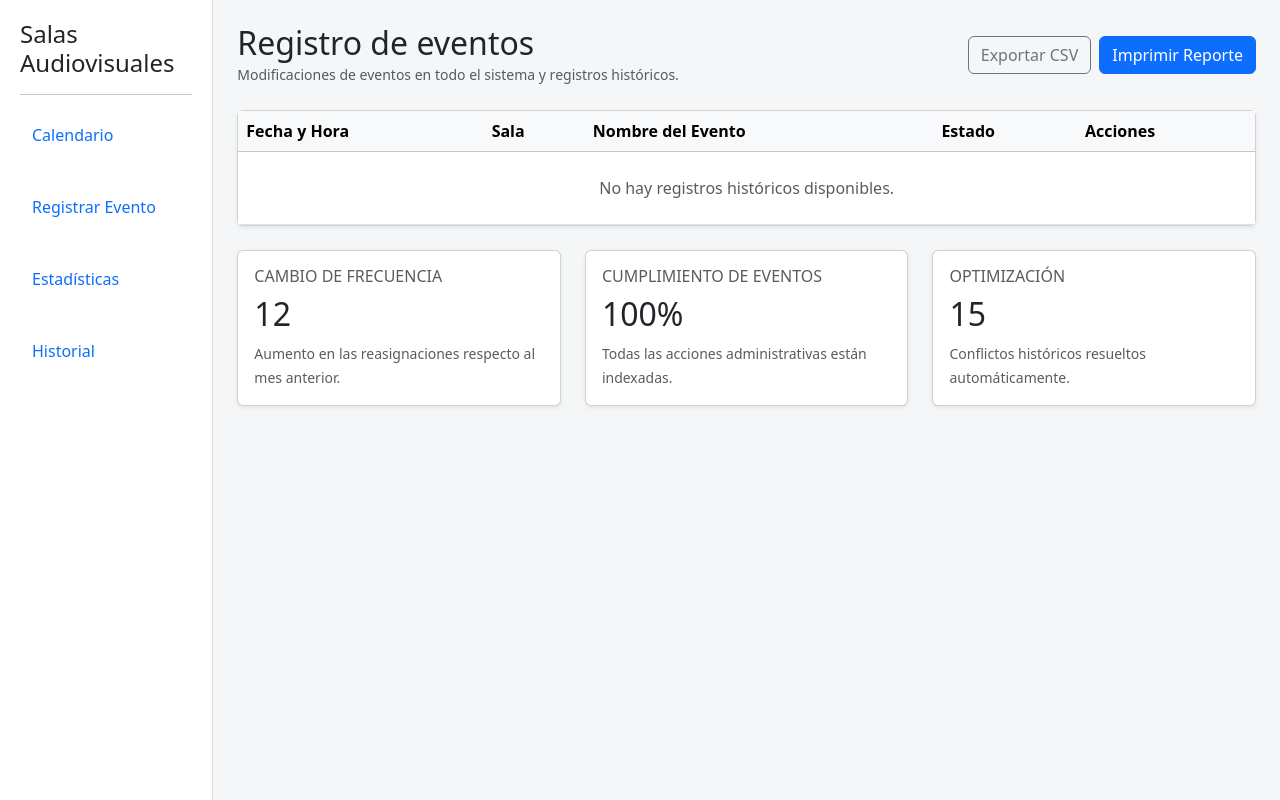
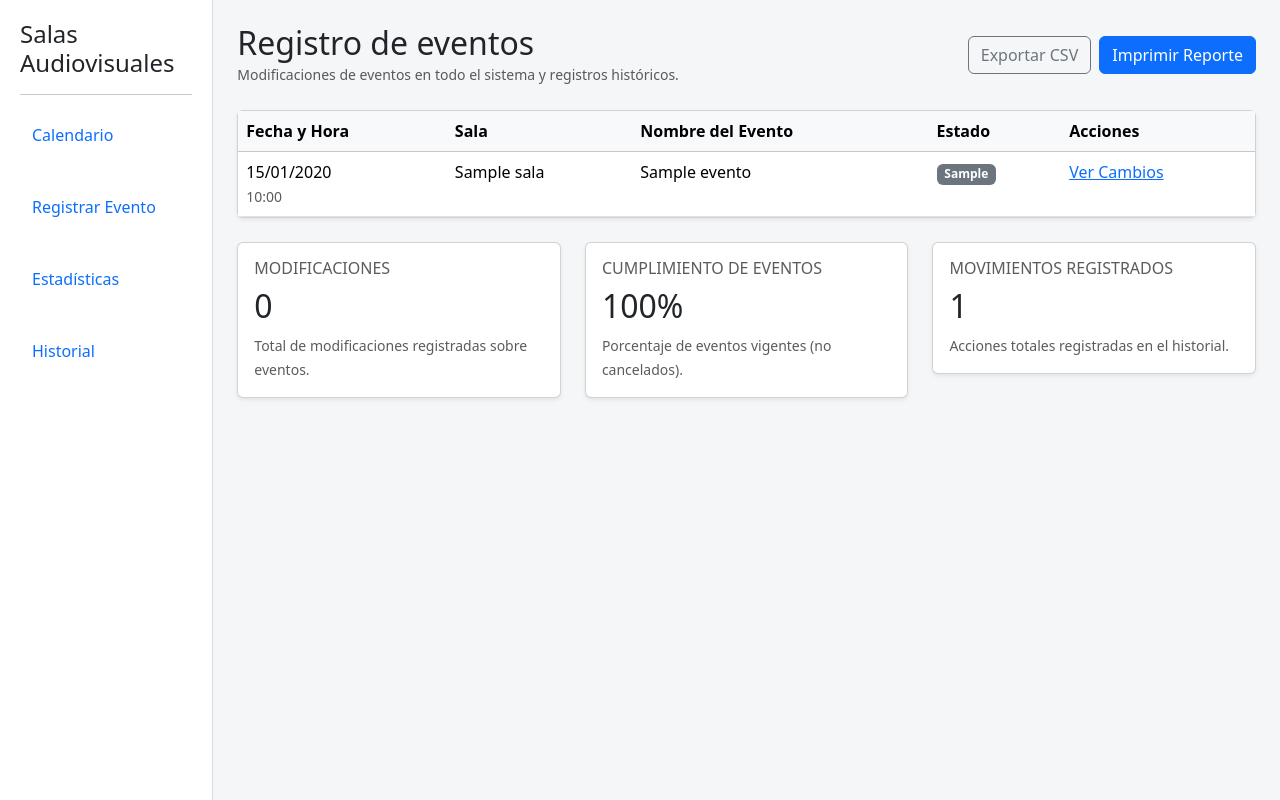
Before and after one commit to EmiB-05/Gestor_Salas, a Flask app: page /historial in a window 1280 px wide. Run offline with Flask 3, Linux system fonts and the light colour scheme; tables that the repository leaves empty hold one stand-in row (values such as "Sample post").

Commit message:
Conectar edición de eventos y reemplazar datos dummy con datos reales
Calendario:
- Conectar botones Editar/Cancelar del panel lateral (antes inertes)
- Nuevas rutas editar/<id> y cancelar/<id> en eventos.py
- registrar_evento.html ahora sirve también para editar (prellenado,
  sala preseleccionada, título/botón dinámicos)
- calendario.py ahora envía el nombre de la sala al evento

Estadísticas:
- Totales, promedio de asistentes y cancelados calculados desde la BD
- Gráficas (eventos por sala, estado, asistentes por mes) con datos reales

Historial:
- Nuevo modelo Historial que registra cada acción (Original/Modificado/
  Cancelado) con descripción y fecha
- Listado y métricas reales + ruta de detalle /historial/<id>

Correcciones:
- url_for(calendar/calendario) -> calendar.calendario
- Estado unificado a Activo/Modificado/Cancelado
- Fechas y horas del formulario parseadas a objetos date/time
- schema.sql actualizado (tabla historial, columnas extras y sala_id)

```diff
--- a/app.py
+++ b/app.py
@@ -8,6 +8,7 @@ from routes.estadisticas import estadisticas_bp
 from routes.historial import historial_bp
 from modelos.evento import Evento
 from modelos.sala import Sala
+from modelos.historial import Historial
 
 app = Flask(__name__)
 
--- a/routes/calendario.py
+++ b/routes/calendario.py
@@ -23,7 +23,8 @@ def calendario():
             "responsable": evento.responsable,
             "asistentes": evento.asistentes,
             "estado": evento.estado,
-            "tipo_acomodo": evento.tipo_acomodo
+            "tipo_acomodo": evento.tipo_acomodo,
+            "sala": evento.sala.nombre if evento.sala else "Sin asignar"
         })
 
     return render_template(
--- a/routes/estadisticas.py
+++ b/routes/estadisticas.py
@@ -1,21 +1,80 @@
 from flask import Blueprint, render_template
+from sqlalchemy import func
+from database.db import db
+from modelos.evento import Evento
+from modelos.sala import Sala
 
 estadisticas_bp = Blueprint(
     "estadisticas",
     __name__
 )
 
+MESES = ["Ene", "Feb", "Mar", "Abr", "May", "Jun",
+         "Jul", "Ago", "Sep", "Oct", "Nov", "Dic"]
+
+
 @estadisticas_bp.route("/estadisticas")
 def estadisticas():
 
+    total_eventos = Evento.query.count()
+    cancelados = Evento.query.filter_by(estado="Cancelado").count()
+
+    # Salas que tienen al menos un evento asociado
+    total_salas = (
+        db.session.query(Evento.sala_id)
+        .filter(Evento.sala_id.isnot(None))
+        .distinct()
+        .count()
+    )
+
+    promedio = db.session.query(func.avg(Evento.asistentes)).scalar()
+    promedio_asistentes = round(promedio) if promedio else 0
+
+    # --- Eventos por sala ---
+    eventos_por_sala = (
+        db.session.query(Sala.nombre, func.count(Evento.id))
+        .outerjoin(Evento, Evento.sala_id == Sala.id)
+        .group_by(Sala.id, Sala.nombre)
+        .order_by(Sala.id)
+        .all()
+    )
+    salas_labels = [nombre for nombre, _ in eventos_por_sala]
+    salas_data = [cantidad for _, cantidad in eventos_por_sala]
+
+    # --- Estado de eventos ---
+    estados = ["Activo", "Modificado", "Cancelado"]
+    conteo_estados = dict(
+        db.session.query(Evento.estado, func.count(Evento.id))
+        .group_by(Evento.estado)
+        .all()
+    )
+    estado_data = [conteo_estados.get(e, 0) for e in estados]
+
+    # --- Asistentes por mes (12 meses) ---
+    asistentes_mes = [0] * 12
+    filas = (
+        db.session.query(
+            func.extract("month", Evento.fecha),
+            func.sum(Evento.asistentes),
+        )
+        .filter(Evento.fecha.isnot(None))
+        .group_by(func.extract("month", Evento.fecha))
+        .all()
+    )
+    for mes, suma in filas:
+        if mes:
+            asistentes_mes[int(mes) - 1] = int(suma or 0)
+
     return render_template(
         "estadisticas.html",
-
-        total_eventos=25,
-
-        total_salas=3,
-
-        promedio_asistentes=34,
-
-        cancelados=2
+        total_eventos=total_eventos,
+        total_salas=total_salas,
+        promedio_asistentes=promedio_asistentes,
+        cancelados=cancelados,
+        salas_labels=salas_labels,
+        salas_data=salas_data,
+        estado_labels=estados,
+        estado_data=estado_data,
+        meses_labels=MESES,
+        asistentes_data=asistentes_mes,
     )
--- a/routes/historial.py
+++ b/routes/historial.py
@@ -1,19 +1,62 @@
 from flask import Blueprint, render_template
+from modelos.evento import Evento
+from modelos.historial import Historial
 
 historial_bp = Blueprint(
     "historial",
     __name__
 )
 
+
 @historial_bp.route("/historial")
 def historial():
 
+    movimientos = (
+        Historial.query
+        .order_by(Historial.fecha_registro.desc())
+        .all()
+    )
+
     registros = []
+    for mov in movimientos:
+        evento = mov.evento
+        registros.append({
+            "id": mov.id,
+            "fecha": (
+                mov.fecha_registro.strftime("%d/%m/%Y")
+                if mov.fecha_registro else ""
+            ),
+            "hora": (
+                mov.fecha_registro.strftime("%H:%M")
+                if mov.fecha_registro else ""
+            ),
+            "sala": (
+                evento.sala.nombre
+                if evento and evento.sala else "Sin asignar"
+            ),
+            "evento": evento.nombre_evento if evento else "Evento eliminado",
+            "estado": mov.accion,
+        })
+
+    # --- Métricas reales ---
+    total_movimientos = Historial.query.count()
+    modificaciones = Historial.query.filter_by(accion="Modificado").count()
+
+    total_eventos = Evento.query.count()
+    cancelados = Evento.query.filter_by(estado="Cancelado").count()
+    vigentes = total_eventos - cancelados
+    cumplimiento = round(vigentes / total_eventos * 100) if total_eventos else 0
 
     return render_template(
         "historial.html",
         registros=registros,
-        frecuencia_cambio=12,
-        cumplimiento_eventos=75,
-        optimizacion=15
+        frecuencia_cambio=modificaciones,
+        cumplimiento=f"{cumplimiento}%",
+        optimizacion=total_movimientos,
     )
+
+
+@historial_bp.route("/historial/<int:id>")
+def detalle(id):
+    mov = Historial.query.get_or_404(id)
+    return render_template("historial_detalle.html", movimiento=mov)
--- a/templates/historial.html
+++ b/templates/historial.html
@@ -166,15 +166,15 @@
         <div class="card-body">
 
             <h6 class="text-muted">
-                CAMBIO DE FRECUENCIA
+                MODIFICACIONES
             </h6>
 
             <h2>
-                 {{ frecuencia_cambio if frecuencia_cambio is defined else "14.2%" }}
+                 {{ frecuencia_cambio if frecuencia_cambio is defined else 0 }}
             </h2>
 
             <small class="text-muted">
-                Aumento en las reasignaciones respecto al mes anterior.
+                Total de modificaciones registradas sobre eventos.
             </small>
 
         </div>
@@ -194,11 +194,11 @@
             </h6>
 
             <h2>
-                {{ cumplimiento if cumplimiento is defined else "100%" }}
+                {{ cumplimiento if cumplimiento is defined else "0%" }}
             </h2>
 
             <small class="text-muted">
-                Todas las acciones administrativas están indexadas.
+                Porcentaje de eventos vigentes (no cancelados).
             </small>
 
         </div>
@@ -214,15 +214,15 @@
         <div class="card-body">
 
             <h6 class="text-muted">
-                OPTIMIZACIÓN
+                MOVIMIENTOS REGISTRADOS
             </h6>
 
             <h2>
-                {{ optimizacion if optimizacion is defined else "248" }}
+                {{ optimizacion if optimizacion is defined else 0 }}
             </h2>
 
             <small class="text-muted">
-                Conflictos históricos resueltos automáticamente.
+                Acciones totales registradas en el historial.
             </small>
 
         </div>
@@ -234,4 +234,3 @@
 </div>
 
 {% endblock %}
-</div>
```
Also changed, not shown: modelos/historial.py (added, +15 -0 lines), routes/eventos.py (+125 -17 lines), sql/schema.sql (+20 -1 lines), templates/calendario.html (+28 -7 lines), templates/estadisticas.html (+6 -13 lines), templates/historial_detalle.html (added, +63 -0 lines), templates/registrar_evento.html (+5 -3 lines).
